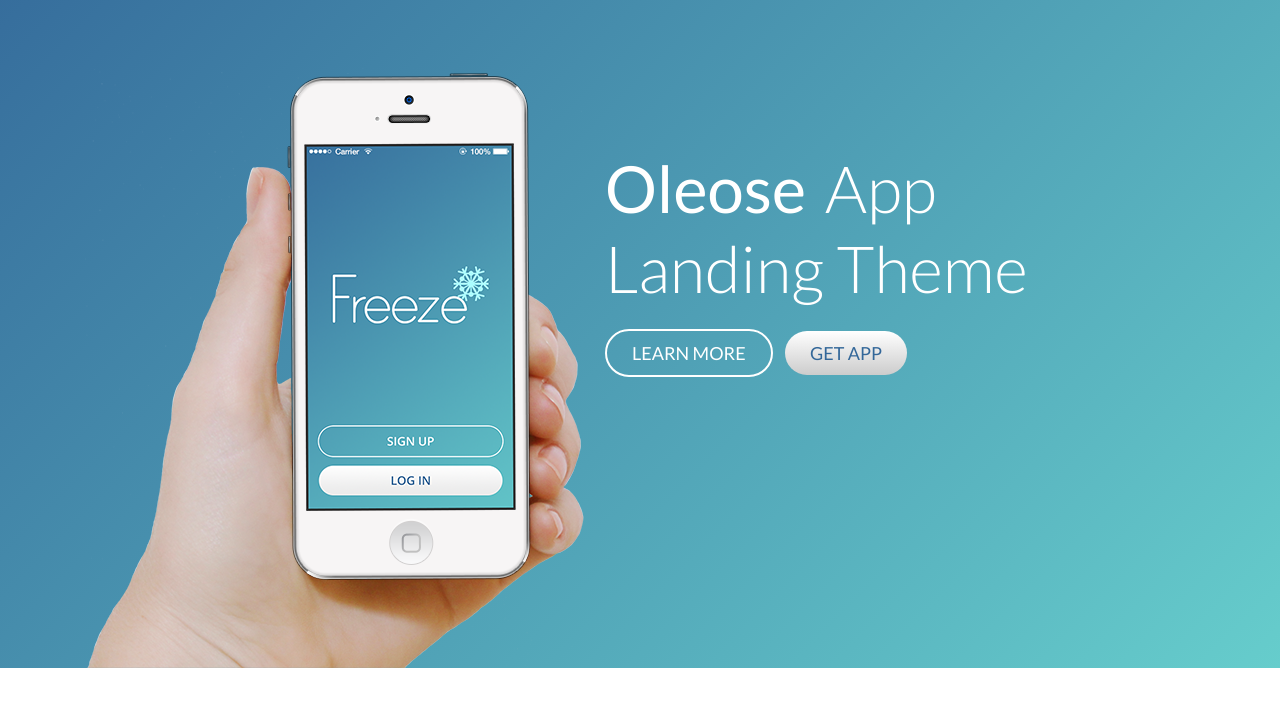
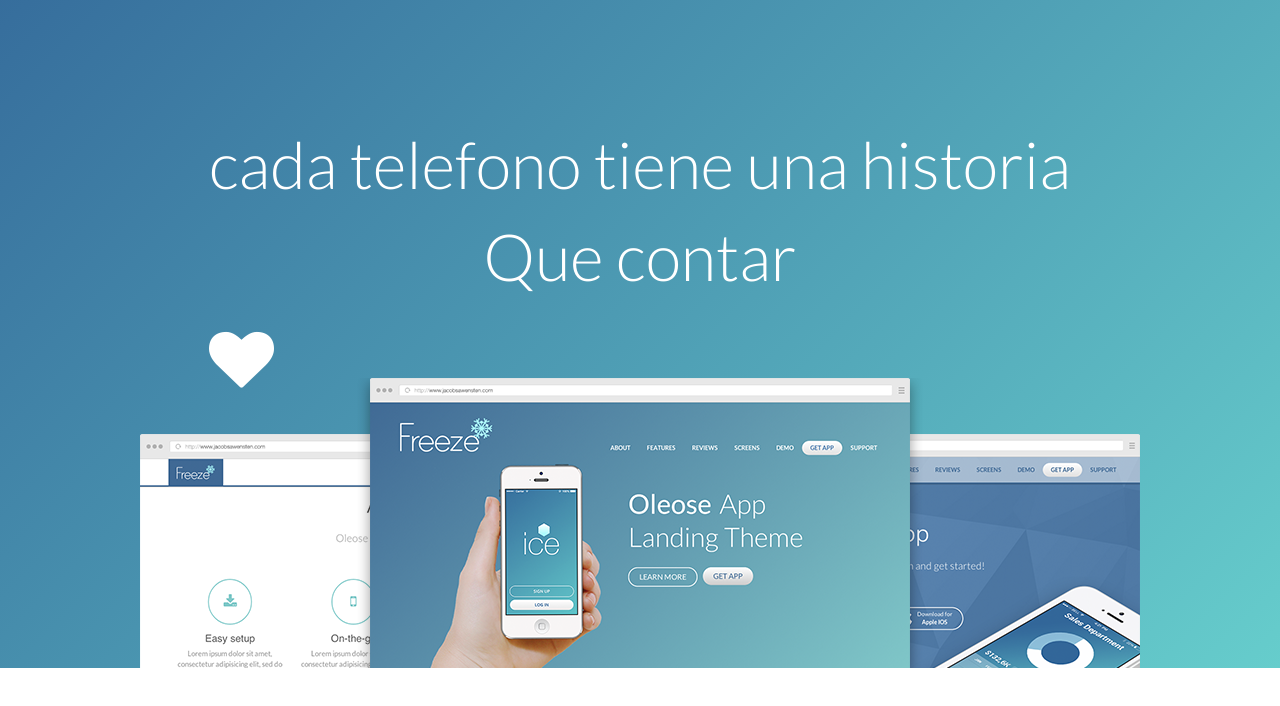
Before and after one commit to kynoprueba/interactividad, a website: page index.html in a window 1280 px wide. Shown: the part 132-838 px from the top of the page. Drawn offline with Linux system fonts and the light colour scheme.

Commit message:
tercer commit

```diff
--- a/index.html
+++ b/index.html
@@ -90,51 +90,35 @@
             <div class="tp-banner" >
                 <ul>
                     <!-- SLIDE  -->
-                    <li data-transition="fade" data-slotamount="7" data-masterspeed="1500" >
+
+                    <li data-transition="zoomout" data-slotamount="7" data-masterspeed="1000" >
                         <!-- MAIN IMAGE -->
                         <img src="assets/img/transparent.png"  alt="slidebg1"  data-bgfit="cover" data-bgposition="left top" data-bgrepeat="no-repeat">
                         <!-- LAYERS -->
                         <!-- LAYER NR. 1 -->
-                        <div class="tp-caption lfl fadeout hidden-xs"
-                            data-x="left"
-                            data-y="bottom"
-                            data-hoffset="30"
-                            data-voffset="0"
-                            data-speed="500"
-                            data-start="700"
-                            data-easing="Power4.easeOut">
-                            <img src="assets/img/freeze/Slides/hand-freeze.png" alt="">
+                        <div class="tp-caption lfb fadeout hidden-xs"
+                             data-x="center"
+                             data-y="bottom"
+                             data-hoffset="0"
+                             data-voffset="0"
+                             data-speed="1000"
+                             data-start="700"
+                             data-easing="Power4.easeOut">
+                            <img src="assets/img/freeze/Slides/freeze-slide2.png" alt="">
                         </div>
 
-                        <div class="tp-caption lfl fadeout visible-xs"
-                            data-x="left"
-                            data-y="center"
-                            data-hoffset="700"
-                            data-voffset="0"
-                            data-speed="500"
-                            data-start="700"
-                            data-easing="Power4.easeOut">
-                            <img src="assets/img/freeze/iphone-freeze.png" alt="">
+
+                        <div class="tp-caption large_white_light sft" data-x="center" data-y="250" data-hoffset="0" data-voffset="0" data-speed="1000" data-start="1400" data-easing="Power4.easeOut">
+                            <p style="text-align: center">cada telefono  tiene una historia
+                                <br>Que contar</p>
+
+                            <i class="fa fa-heart"></i>
                         </div>
 
-                        <div class="tp-caption large_white_bold sft" data-x="550" data-y="center" data-hoffset="0" data-voffset="-80" data-speed="500" data-start="1200" data-easing="Power4.easeOut">
-                            Oleose
-                        </div>
-                        <div class="tp-caption large_white_light sfr" data-x="770" data-y="center" data-hoffset="0" data-voffset="-80" data-speed="500" data-start="1400" data-easing="Power4.easeOut">
-                            App
-                        </div>
-                        <div class="tp-caption large_white_light sfb" data-x="550" data-y="center" data-hoffset="0" data-voffset="0" data-speed="1000" data-start="1500" data-easing="Power4.easeOut">
-                            Landing Theme
-                        </div>
-
-                        <div class="tp-caption sfb hidden-xs" data-x="550" data-y="center" data-hoffset="0" data-voffset="85" data-speed="1000" data-start="1700" data-easing="Power4.easeOut">
-                            <a href="#about" class="btn btn-primary inverse btn-lg">LEARN MORE</a>
-                        </div>
-                        <div class="tp-caption sfr hidden-xs" data-x="730" data-y="center" data-hoffset="0" data-voffset="85" data-speed="1500" data-start="1900" data-easing="Power4.easeOut">
-                            <a href="#getApp" class="btn btn-default btn-lg">GET APP</a>
-                        </div>
 
                     </li>
+
+
                     <!-- SLIDE 2 -->
                     <li data-transition="zoomout" data-slotamount="7" data-masterspeed="1000" >
                         <!-- MAIN IMAGE -->
@@ -154,7 +138,7 @@
 
 
                         <div class="tp-caption large_white_light sft" data-x="center" data-y="250" data-hoffset="0" data-voffset="0" data-speed="1000" data-start="1400" data-easing="Power4.easeOut">
-                            Every Pixel <i class="fa fa-heart"></i>
+                            cada telefono  tiene una historia<i class="fa fa-heart"></i>
                         </div>
 
 
@@ -232,7 +216,7 @@
                 <div class="section-heading scrollpoint sp-effect3">
                     <h1>About Us</h1>
                     <div class="divider"></div>
-                    <p>Oleose Beautiful App Landing Page</p>
+                    <p>tiene una historia </p>
                 </div>
 
                 <div class="row">
```
Also changed, not shown: assets/img/freeze/Slides/manos1.png (added), assets/img/freeze/logo1.png (added).
